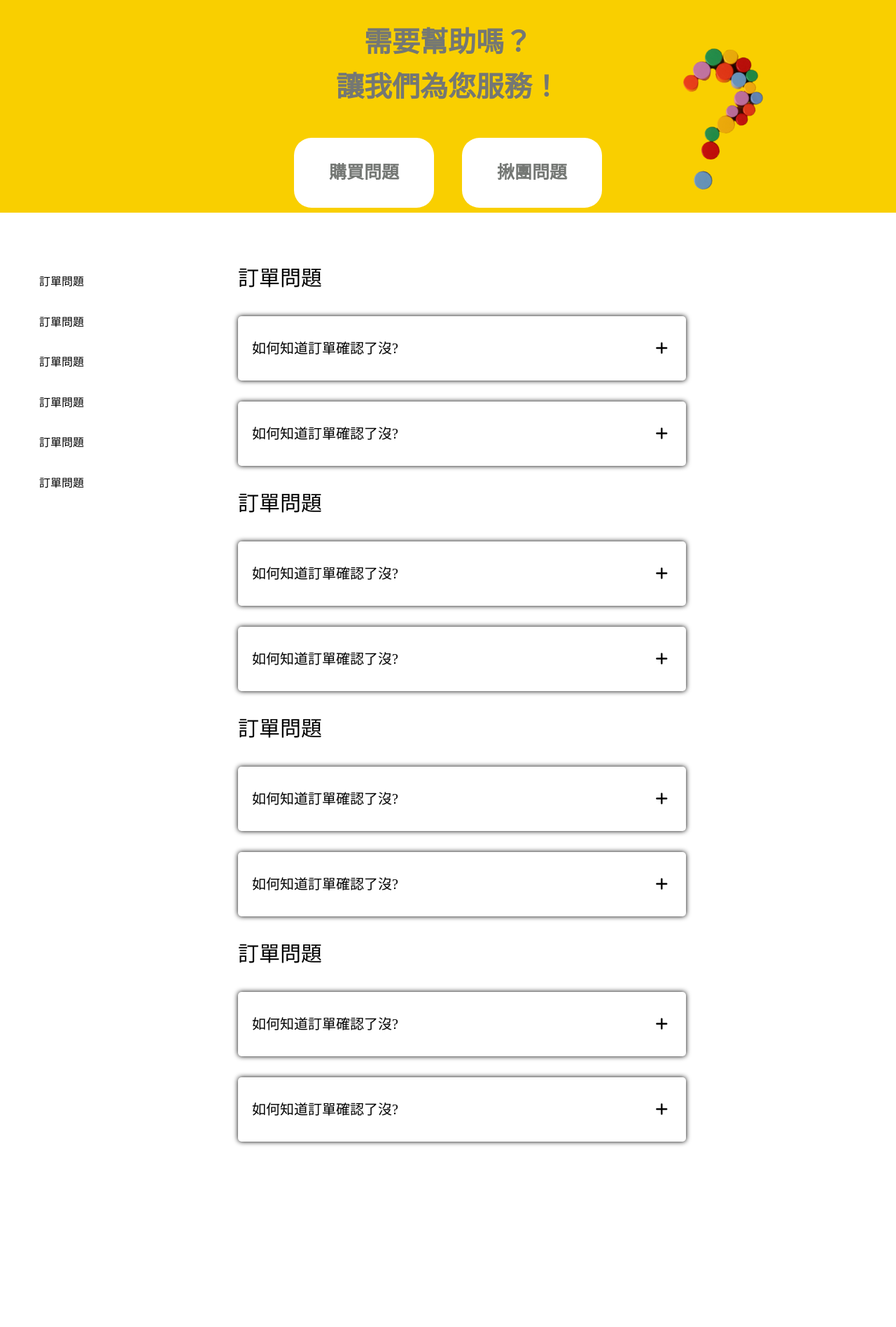
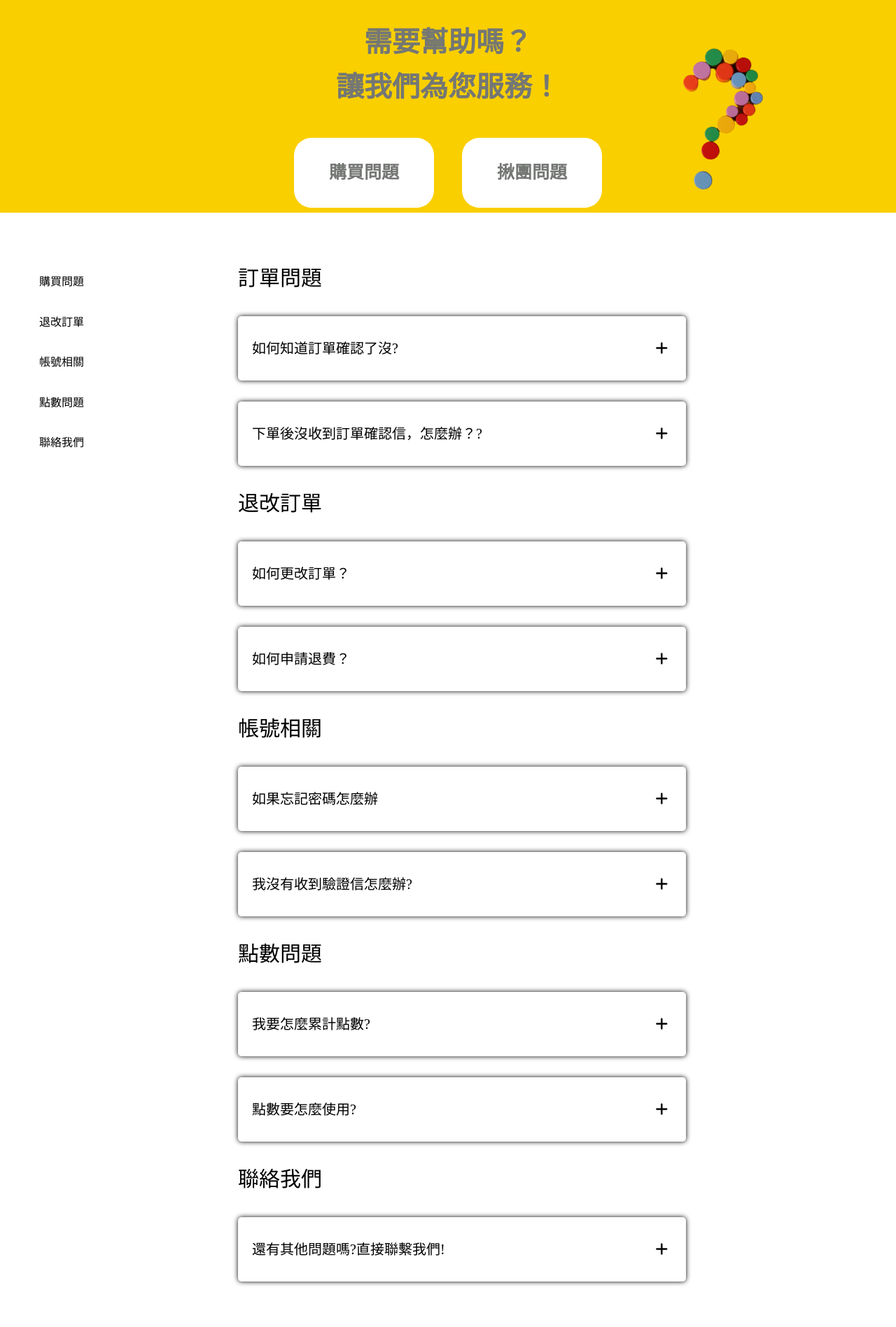
Before and after one commit to FroseWong/weeee_project, a PHP site: page /qa_buy.html in a window 1280 px wide. Shown: the part 166-2063 px from the top of the page at 70% size. Before the commit the page ends 1804 px from the top, so only its background shows below. Run offline with PHP 8.4, Linux system fonts and the light colour scheme; some libraries are stand-ins or nearby versions.

Commit message:
qa功能完善 jo流程圖icon

```diff
--- a/src/qa_buy.html
+++ b/src/qa_buy.html
@@ -9,7 +9,7 @@
     <script src="https://kit.fontawesome.com/85f014293c.js" crossorigin="anonymous"></script>
   </head>
   <body>
-    <div class="wrapper qa">
+    <div class="wrapper qa app1">
       <header class="">header</header>
       <div class="topbanner htob">
         <div class="container topbanner__text">
@@ -17,26 +17,27 @@
           <h1>讓我們為您服務！</h1>
         </div>
         <div class="top-btn">
-            <div class="btn">
+            <div class="btn" @click="switchtype"
+            :class="{on_watch:qa_buy}">
                 <h4>購買問題</h4>
             </div>
-            <div class="btn">
+            <div class="btn" @click="switchtype"
+            :class="{on_watch:qa_jo}">
                 <h4>揪團問題</h4>
             </div>
         </div>
       </div>
-      <div class="container mid">
+      <div class="container mid" v-if="isShow">
         <div class="leftnav">
           <ul class="ttoc">
-            <li>訂單問題</li>
-            <li>訂單問題</li>
-            <li>訂單問題</li>
-            <li>訂單問題</li>
-            <li>訂單問題</li>
-            <li>訂單問題</li>
+            <li>購買問題</li>
+            <li>退改訂單</li>
+            <li>帳號相關</li>
+            <li>點數問題</li>
+            <li>聯絡我們</li>
           </ul>
         </div>
-        <div class="question ttoc app1">
+        <div class="question ttoc">
           <section class="question_type">
             <h3>訂單問題</h3>
             <div class="question_content ">
@@ -55,7 +56,7 @@
             </div>
             <div class="question_content">
               <h5>
-                如何知道訂單確認了沒?
+                下單後沒收到訂單確認信，怎麼辦？?
                 <button @click="draw">
                   <i class="fa-solid fa-plus"></i>
                   <i class="fa-solid fa-minus -close"></i>
@@ -63,16 +64,18 @@
               </h5>
               <div class="question_a -close">
                 <p>
-                  訂單確認後，Weeee! 將傳送確認信與憑證至您的電子信箱，亦可至「訂單」頁面查看訂單詳情。
+                  建議先查看電子信箱垃圾郵件匣。
+                  <br>
+                  如仍需協助，請透過線上客服與我們聯繫。
                 </p>
               </div>
             </div>
           </section>
           <section class="question_type">
-            <h3>訂單問題</h3>
+            <h3>退改訂單</h3>
             <div class="question_content ">
               <h5>
-                如何知道訂單確認了沒?
+                如何更改訂單？
                 <button @click="draw">
                   <i class="fa-solid fa-plus"></i>
                   <i class="fa-solid fa-minus -close"></i>
@@ -80,13 +83,19 @@
               </h5>
               <div class="question_a -close">
                 <p>
-                  訂單確認後，Weeee! 將傳送確認信與憑證至您的電子信箱，亦可至「訂單」頁面查看訂單詳情。
+                  部分訂單可更改預訂資料（如參加日期、旅客資料、特殊需求等），步驟如下：
+                  <br>
+                  1.前往訂單頁面
+                  <br>
+                  2.選擇欲更改訂單，點擊「更改訂單」或者 「取消訂單」
+                  <br>
+                  更改後的訂單經確認後，即傳送新憑證。
                 </p>
               </div>
             </div>
             <div class="question_content">
               <h5>
-                如何知道訂單確認了沒?
+                如何申請退費？
                 <button @click="draw">
                   <i class="fa-solid fa-plus"></i>
                   <i class="fa-solid fa-minus -close"></i>
@@ -94,16 +103,16 @@
               </h5>
               <div class="question_a -close">
                 <p>
-                  訂單確認後，Weeee! 將傳送確認信與憑證至您的電子信箱，亦可至「訂單」頁面查看訂單詳情。
+                  完成訂單更改流程，並且收到確認信後，我們將會在10個工作日內將款項退回，請耐心等候。如有其他問題，請聯繫客服!
                 </p>
               </div>
             </div>
           </section>
           <section class="question_type">
-            <h3>訂單問題</h3>
+            <h3>帳號相關</h3>
             <div class="question_content ">
               <h5>
-                如何知道訂單確認了沒?
+                如果忘記密碼怎麼辦
                 <button @click="draw">
                   <i class="fa-solid fa-plus"></i>
                   <i class="fa-solid fa-minus -close"></i>
@@ -111,13 +120,13 @@
               </h5>
               <div class="question_a -close">
                 <p>
-                  訂單確認後，Weeee! 將傳送確認信與憑證至您的電子信箱，亦可至「訂單」頁面查看訂單詳情。
+                  如果你忘記密碼，請在登入頁面點擊「忘記密碼」按鈕進入驗證程序我們將會寄送驗證信到您的信箱，完成程序後，便可設定新的密碼。
                 </p>
               </div>
             </div>
             <div class="question_content">
               <h5>
-                如何知道訂單確認了沒?
+                我沒有收到驗證信怎麼辦?
                 <button @click="draw">
                   <i class="fa-solid fa-plus"></i>
                   <i class="fa-solid fa-minus -close"></i>
@@ -125,16 +134,16 @@
               </h5>
               <div class="question_a -close">
                 <p>
-                  訂單確認後，Weeee! 將傳送確認信與憑證至您的電子信箱，亦可至「訂單」頁面查看訂單詳情。
+                  寄送驗證信需要5~10分鐘時間，若是超過時間還未收到驗證信，建議至垃圾郵件區域查看。
                 </p>
               </div>
             </div>
           </section>
           <section class="question_type">
-            <h3>訂單問題</h3>
+            <h3>點數問題</h3>
             <div class="question_content ">
               <h5>
-                如何知道訂單確認了沒?
+                我要怎麼累計點數?
                 <button @click="draw">
                   <i class="fa-solid fa-plus"></i>
                   <i class="fa-solid fa-minus -close"></i>
@@ -142,13 +151,13 @@
               </h5>
               <div class="question_a -close">
                 <p>
-                  訂單確認後，Weeee! 將傳送確認信與憑證至您的電子信箱，亦可至「訂單」頁面查看訂單詳情。
+                  只要你有在Weeee!進行消費，每100元將會回饋1點Weeee! Points，每1點Weeee! Points可以折抵1元台幣，你可以在會員專區查看現在擁有的點數。
                 </p>
               </div>
             </div>
             <div class="question_content">
               <h5>
-                如何知道訂單確認了沒?
+                點數要怎麼使用?
                 <button @click="draw">
                   <i class="fa-solid fa-plus"></i>
                   <i class="fa-solid fa-minus -close"></i>
@@ -156,7 +165,204 @@
               </h5>
               <div class="question_a -close">
                 <p>
-                  訂單確認後，Weeee! 將傳送確認信與憑證至您的電子信箱，亦可至「訂單」頁面查看訂單詳情。
+                  在商品結帳頁面可以選擇是否使用點數。
+                  <br>
+                  每一筆訂單最多可以使用We點折抵該筆訂單20%的總金額。
+                </p>
+              </div>
+            </div>
+          </section>
+          <section class="question_type">
+            <h3>聯絡我們</h3>
+            <div class="question_content ">
+              <h5>
+                還有其他問題嗎?直接聯繫我們!
+                <button @click="draw">
+                  <i class="fa-solid fa-plus"></i>
+                  <i class="fa-solid fa-minus -close"></i>
+                </button>
+              </h5>
+              <div class="question_a -close">
+                <p>
+                  若是以上問題皆未能解決您的問題，歡迎透過以下方式聯繫我們:
+                  <ul>
+                    <li>聯絡地址：台灣台北市內湖區新湖一路128巷1號3樓</li>
+                    <li>聯絡電話：02-7741-7453</li>
+                    <li>傳真：02-8791-4609</li>
+                    <li>E-mail：service@weeee.com</li>
+                  </ul>
+                </p>
+              </div>
+            </div>
+          </section>
+        </div>
+      </div>
+      <div class="container mid" v-else>
+        <div class="leftnav">
+          <ul class="ttoc">
+            <li>揪團介紹</li>
+            <li>揪團資格</li>
+            <li>揪團條例</li>
+            <li>安全問題</li>
+            <li>聯絡我們</li>
+          </ul>
+        </div>
+        <div class="question ttoc">
+          <section class="question_type">
+            <h3>揪團介紹</h3>
+            <div class="question_content ">
+              <h5>
+                我要怎麼參加別人的揪團？
+                <button @click="draw">
+                  <i class="fa-solid fa-plus"></i>
+                  <i class="fa-solid fa-minus -close"></i>
+                </button>
+              </h5>
+              <div class="question_a -close">
+                <p>
+                  <ul>
+                    <li>1.進入揪團頁面</li>
+                    <li>2.搜尋行程、地點</li>
+                    <li>3.報名行程，等待團主審核</li>
+                    <li>4.審核通過，報名成功</li>
+                  </ul>
+                </p>
+              </div>
+            </div>
+            <div class="question_content">
+              <h5>
+                我要怎麼發起揪團?
+                <button @click="draw">
+                  <i class="fa-solid fa-plus"></i>
+                  <i class="fa-solid fa-minus -close"></i>
+                </button>
+              </h5>
+              <div class="question_a -close">
+                <p>
+                  <ul>
+                    <li>1.進入揪團頁面</li>
+                    <li>2.點選發起揪團按鈕</li>
+                    <li>3.輸入資料</li>
+                    <li>4.開始揪團囉</li>
+                  </ul>
+                </p>
+              </div>
+            </div>
+          </section>
+          <section class="question_type">
+            <h3>揪團資格</h3>
+            <div class="question_content ">
+              <h5>
+                我想要發起/參加揪團，需要符合哪些資格?
+                <button @click="draw">
+                  <i class="fa-solid fa-plus"></i>
+                  <i class="fa-solid fa-minus -close"></i>
+                </button>
+              </h5>
+              <div class="question_a -close">
+                <p>
+                  weeee!提供開放的平台給使用者進行揪團旅遊，想要使用揪團功能不需要額外的資格證明，只要註冊並登入weeee!會員即可使用!
+                </p>
+              </div>
+            </div>
+            <div class="question_content">
+              <h5>
+                我的帳號被凍結了，我還能進行揪團嗎?
+                <button @click="draw">
+                  <i class="fa-solid fa-plus"></i>
+                  <i class="fa-solid fa-minus -close"></i>
+                </button>
+              </h5>
+              <div class="question_a -close">
+                <p>
+                  若是會員帳號處於被凍結的階段，將無法進行揪團，請聯繫我們了解凍結原因!
+                </p>
+              </div>
+            </div>
+          </section>
+          <section class="question_type">
+            <h3>揪團條例</h3>
+            <div class="question_content ">
+              <h5>
+                揪團有哪些需要遵守的規範?
+                <button @click="draw">
+                  <i class="fa-solid fa-plus"></i>
+                  <i class="fa-solid fa-minus -close"></i>
+                </button>
+              </h5>
+              <div class="question_a -close">
+                <p>
+                  本網站僅提供平台給會員自發進行連絡、揪團，並無特定的規範，但請盡量遵守遵照團主或團體共同約定準則，才能享受更好的旅遊體驗喔!
+                </p>
+              </div>
+            </div>
+            <div class="question_content">
+              <h5>
+                我沒有收到驗證信怎麼辦?
+                <button @click="draw">
+                  <i class="fa-solid fa-plus"></i>
+                  <i class="fa-solid fa-minus -close"></i>
+                </button>
+              </h5>
+              <div class="question_a -close">
+                <p>
+                  寄送驗證信需要5~10分鐘時間，若是超過時間還未收到驗證信，建議至垃圾郵件區域查看。
+                </p>
+              </div>
+            </div>
+          </section>
+          <section class="question_type">
+            <h3>安全問題</h3>
+            <div class="question_content ">
+              <h5>
+                我要怎麼累計點數?
+                <button @click="draw">
+                  <i class="fa-solid fa-plus"></i>
+                  <i class="fa-solid fa-minus -close"></i>
+                </button>
+              </h5>
+              <div class="question_a -close">
+                <p>
+                  只要你有在Weeee!進行消費，每100元將會回饋1點Weeee! Points，每1點Weeee! Points可以折抵1元台幣，你可以在會員專區查看現在擁有的點數。
+                </p>
+              </div>
+            </div>
+            <div class="question_content">
+              <h5>
+                點數要怎麼使用?
+                <button @click="draw">
+                  <i class="fa-solid fa-plus"></i>
+                  <i class="fa-solid fa-minus -close"></i>
+                </button>
+              </h5>
+              <div class="question_a -close">
+                <p>
+                  在商品結帳頁面可以選擇是否使用點數。
+                  <br>
+                  每一筆訂單最多可以使用We點折抵該筆訂單20%的總金額。
+                </p>
+              </div>
+            </div>
+          </section>
+          <section class="question_type">
+            <h3>聯絡我們</h3>
+            <div class="question_content ">
+              <h5>
+                還有其他問題嗎?直接聯繫我們!
+                <button @click="draw">
+                  <i class="fa-solid fa-plus"></i>
+                  <i class="fa-solid fa-minus -close"></i>
+                </button>
+              </h5>
+              <div class="question_a -close">
+                <p>
+                  若是以上問題皆未能解決您的問題，歡迎透過以下方式聯繫我們:
+                  <ul>
+                    <li>聯絡地址：台灣台北市內湖區新湖一路128巷1號3樓</li>
+                    <li>聯絡電話：02-7741-7453</li>
+                    <li>傳真：02-8791-4609</li>
+                    <li>E-mail：service@weeee.com</li>
+                  </ul>
                 </p>
               </div>
             </div>
@@ -170,7 +376,9 @@
       let app1 = Vue.createApp({
         data(){
           return{
-
+            isShow : true,
+            qa_buy: true,
+            qa_jo: false
           }
         },
         methods:{
@@ -181,6 +389,17 @@
             btn1.querySelector(".fa-plus").classList.toggle("-close");
             btn1.querySelector(".fa-minus").classList.toggle("-close");
 
+          },
+          switchtype(e){
+            if( e.target.closest(".btn").classList.contains("on_watch")){
+
+            }else{
+              this.qa_buy = !this.qa_buy
+              this.qa_jo = !this.qa_jo
+              this.isShow= !this.isShow
+            }
+
+
           }
         }
       });
--- a/src/sass/page/account_setting.scss
+++ b/src/sass/page/account_setting.scss
@@ -0,0 +1,5 @@
+.account{
+    .left_bar{
+
+    }
+}
```
Also changed, not shown: src/account_setting.html (+22 -0 lines), src/jo_index.html (+26 -6 lines), src/jo_searched.html (+56 -0 lines), src/sass/page/jo_index.scss (+19 -3 lines), src/sass/page/qa_buy.scss (+7 -2 lines), src/img/jo/jo_index-topbanner1.jpg (renamed from src/img/jo_index-topbanner1.jpg).
